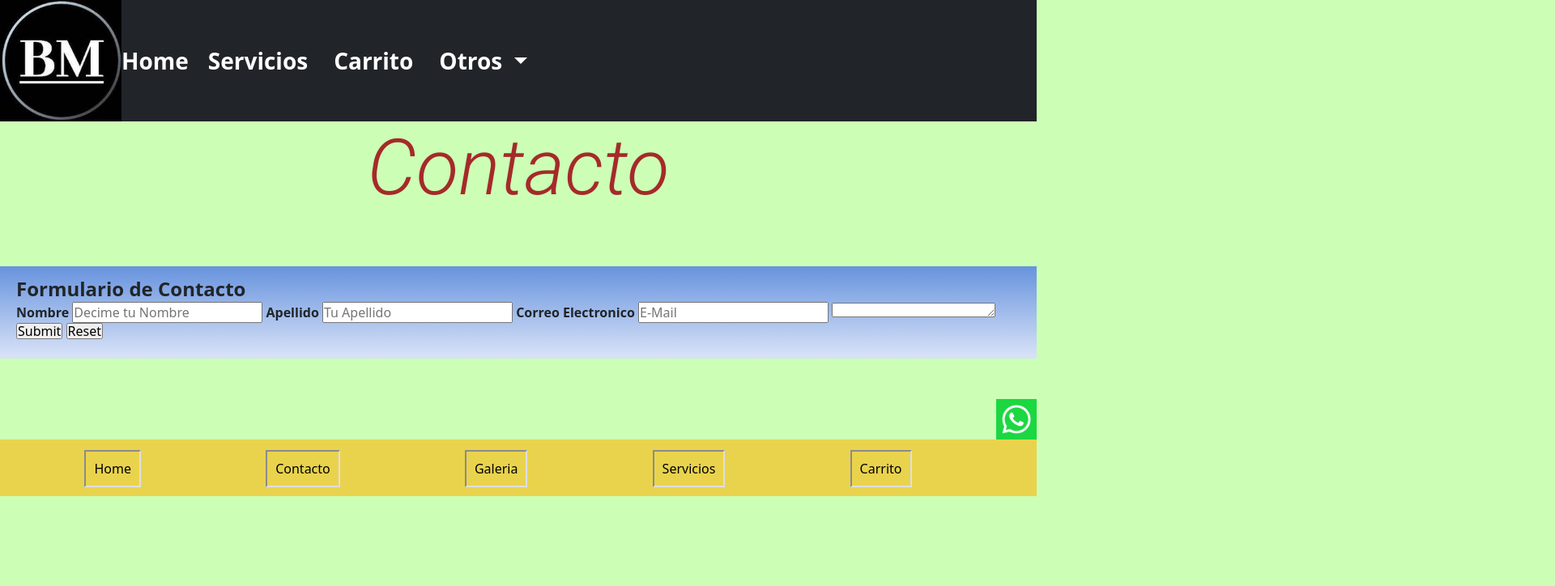
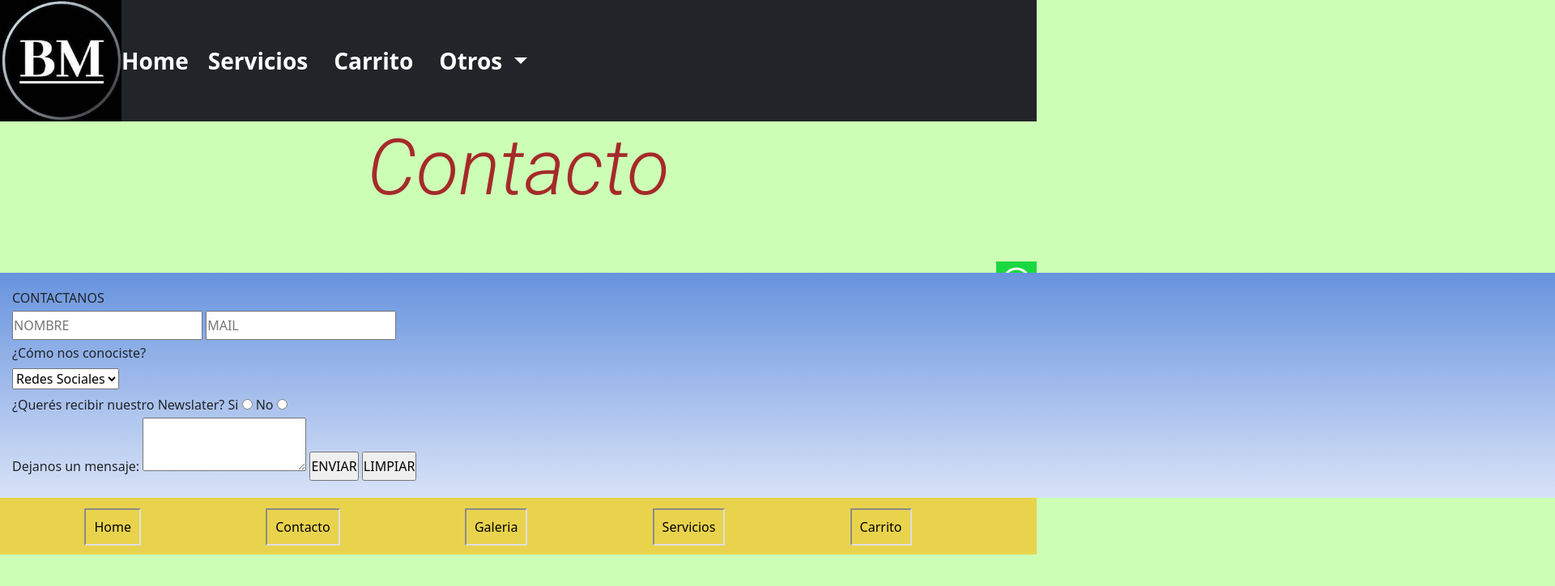
Before and after one commit to TomiAllende/Entrega-proyecto-final, a website: page pages/contacto.html in a window 1280 px wide. Shown: the top 724 px of the page at 81% size, 1920 px wide, since content can reach past the window. Drawn offline with nearby package versions, Linux system fonts and the light colour scheme.

Commit message:
cambie forms

```diff
--- a/pages/contacto.html
+++ b/pages/contacto.html
@@ -57,26 +57,32 @@
 
 
 
-<div class="formulario">
-    <form action="#">
-      <fieldset>
-        <legend>Formulario de Contacto</legend>
-        <label for="">Nombre</label>
-        <input type="text" placeholder="Decime tu Nombre">
+  <div class="formulario">
+    <form action="contacto.html" method="GET">
+      <div class="form__title">CONTACTANOS</div>
+      <input type="text" name="Nombre" placeholder="NOMBRE" class="form__complete">
+      <input type="email" name="Mail" placeholder="MAIL" class="form__complete">
+      <div>¿Cómo nos conociste?</div>
+      <select name="medios">
+        <option value="Redes">Redes Sociales</option>
+        <option value="Google">Google</option>
+        <option value="Otros">Otros</option>
+      </select>
+      <div>¿Querés recibir nuestro Newslater?
+        <label for="si">Si</label>
+        <input type="radio" name="newslater" id="si" value="si">
+        <label for="no">No</label>
+        <input type="radio" name="newslater" id="no" value="no">
+      </div>
+      <div>Dejanos un mensaje:
+        <textarea name="mensaje">
 
-        <label for="">Apellido</label>
-        <input type="text" placeholder="Tu Apellido">
-
-        <label for="">Correo Electronico</label>
-        <input type="text" placeholder="E-Mail">
-
-        <textarea name="" id="" cols="20" rows="1"></textarea>
-        <input type="submit">
-        <input type="reset">
-      </fieldset>
+        </textarea>
+        <input type="submit" name="Enviar" value="ENVIAR">
+        <input type="reset" name="Limpiar" value="LIMPIAR">
+      </div>
     </form>
   </div>
-
 
 
     <div class="wapp">
--- a/scss/_estructura.scss
+++ b/scss/_estructura.scss
@@ -191,15 +191,14 @@
 }
 
 .formulario{
-    display: flex;
-    flex-direction: column;
-    align-items: center;
-    margin-top: 4rem;
-	padding: 20px;
-    height: 150%;
-	width: 100%;
-	font-weight: 700;
-	line-height: 1rem;
-	border-bottom: 4px solid #d6e1f7;
+	display: inline-block;
+}
+form{
+	margin-top: 4rem;
+	padding: 15px;
+	width: 475%;
+	font-weight: 400;
+	line-height: 2rem;
+	border-bottom: 6px solid #d6e1f7;
 	background-image: linear-gradient(#6793de, #d6e1f7);
 }
```
Also changed, not shown: CSS/estilo.css.
